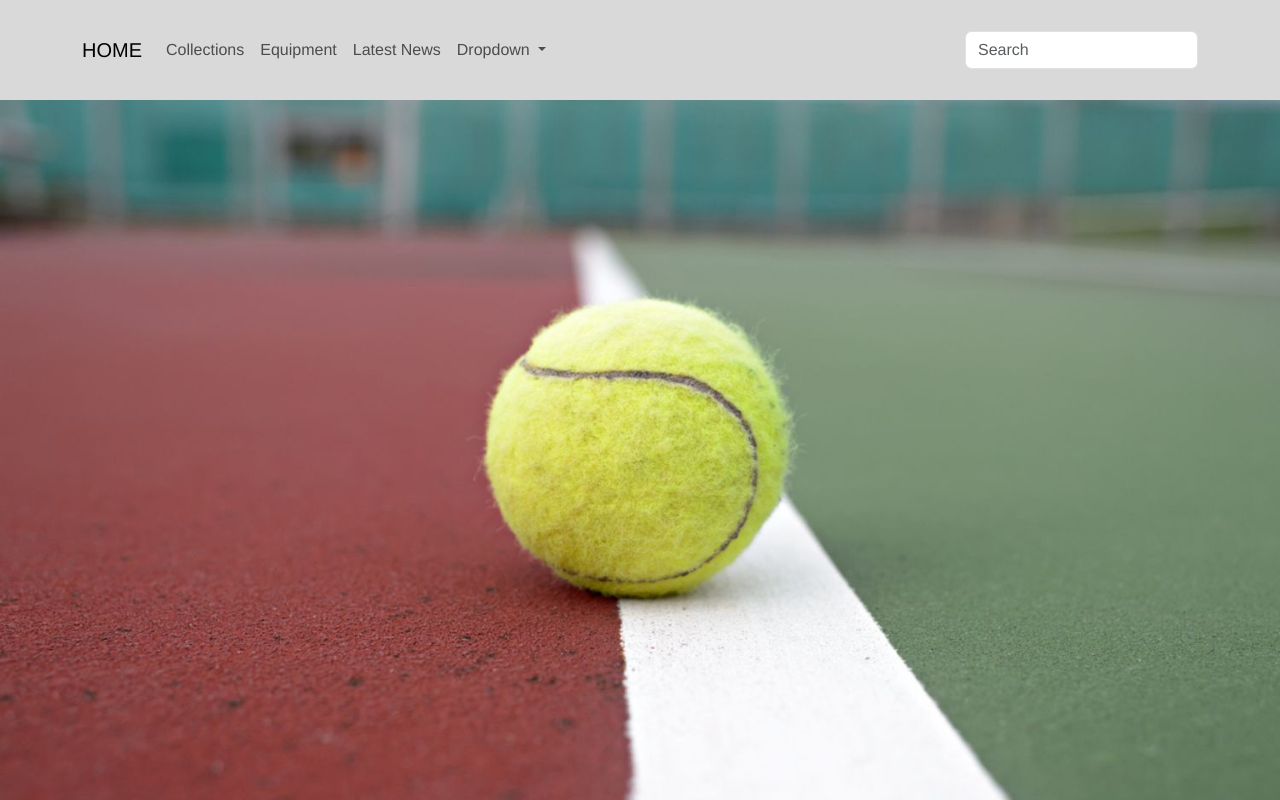
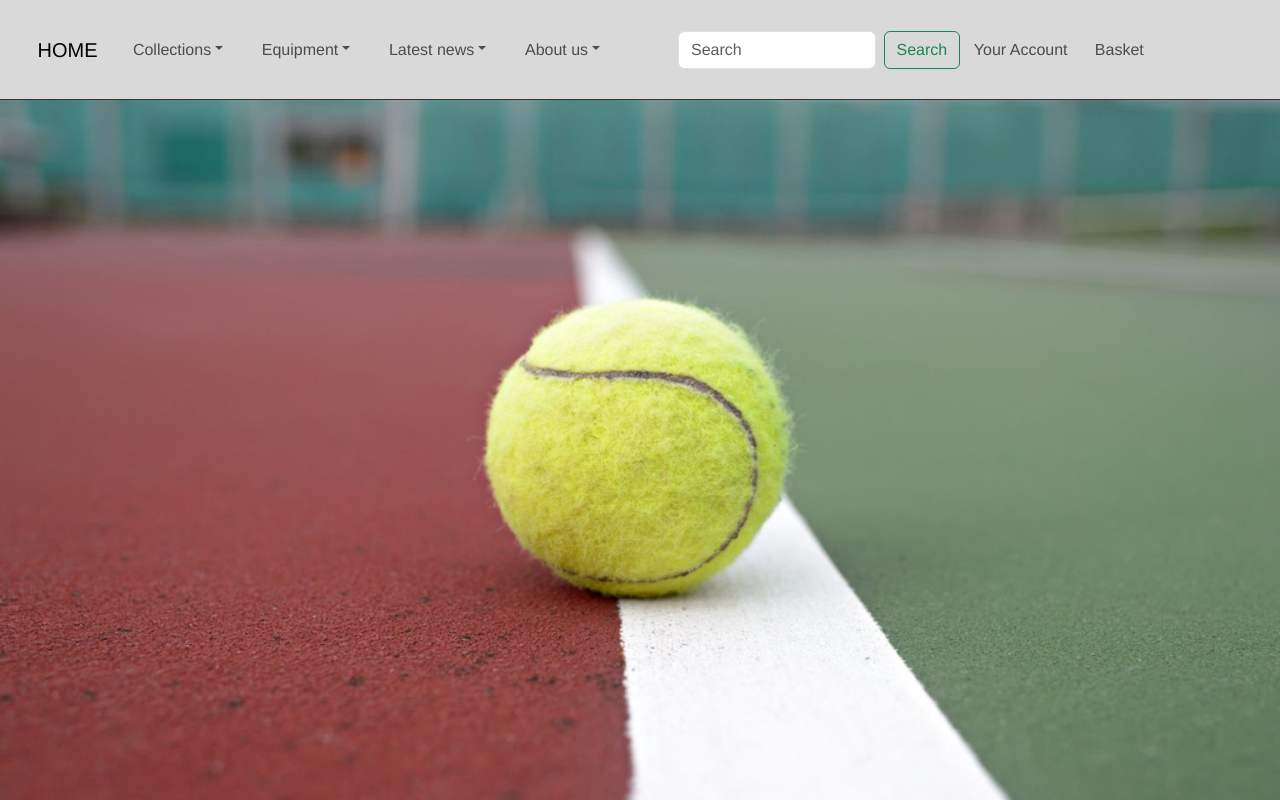
Before and after one commit to Mr-R-b0t/tenis-fiesta, a Vue app in the folder front/: page /#/ in a window 1280 px wide. Built offline with nearby package versions, Linux system fonts and the light colour scheme.

Commit message:
update of navbar

```diff
--- a/front/src/components/NavBar.vue
+++ b/front/src/components/NavBar.vue
@@ -1,32 +1,49 @@
 <template>
-        <nav class="navbar fixed-top navbar-expand-md justify-content-between">
-            <div class="container">
+    <nav class="navbar fixed-top navbar-expand-lg ">
+        <div class="container-fluid">
             <router-link to="/" class="navbar-brand">HOME</router-link>
             <button class="navbar-toggler" type="button" data-toggle="collapse" data-target="#navbarNavDropdown" aria-controls="navbarNavDropdown" aria-expanded="false" aria-label="Toggle navigation">
                 <span class="navbar-toggler-icon"></span>
             </button>
             <div class="collapse navbar-collapse justify-content-between" id="navbarNavDropdown">
-                    <ul class="navbar-nav">
-                        <li class="nav-item active">
-                            <a class="nav-link" href="#">Collections</a>
-                        </li>
-                        <li class="nav-item">
-                            <a class="nav-link" href="#">Equipment</a>
-                        </li>
-                        <li class="nav-item">
-                            <a class="nav-link" href="#">Latest News</a>
+                <ul class="navbar-nav d-flex w-50">
+                    <li class="nav-item dropdown">
+                        <a class="nav-link dropdown-toggle" href="#" role="button" id="navbarDropdownMenuLink" data-toggle="dropdown" aria-expanded="false">Collections</a>
+                        <ul class="dropdown-menu" aria-labelledby="navbarDropdownMenuLink">
+                            <li><a class="dropdown-item" href="#">Action</a></li>
+                            <li><a class="dropdown-item" href="#">Another action</a></li>
+                        </ul>
                     </li>
                     <li class="nav-item dropdown">
-                            <a class="nav-link dropdown-toggle" href="/" id="navbarDropdownMenuLink" data-toggle="dropdown" aria-haspopup="true" aria-expanded="false"> Dropdown </a>
+                        <a class="nav-link dropdown-toggle" href="#" role="button" id="navbarDropdownMenuLink" data-toggle="dropdown" aria-expanded="false">Equipment</a>
+                        <ul class="dropdown-menu" aria-labelledby="navbarDropdownMenuLink">
+                            <li><a class="dropdown-item" href="#">Action</a></li>
+                            <li><a class="dropdown-item" href="#">Another action</a></li>
+                        </ul>
+                    </li>
+                    <li class="nav-item dropdown">
+                        <a class="nav-link dropdown-toggle" href="#" role="button" id="navbarDropdownMenuLink" data-toggle="dropdown" aria-expanded="false">Latest news</a>
+                        <ul class="dropdown-menu" aria-labelledby="navbarDropdownMenuLink">
+                            <li><a class="dropdown-item" href="#">Action</a></li>
+                            <li><a class="dropdown-item" href="#">Another action</a></li>
+                        </ul>
+                    </li>
+                    <li class="nav-item dropdown">
+                        <a class="nav-link dropdown-toggle" href="#" role="button" id="navbarDropdownMenuLink" data-toggle="dropdown" aria-expanded="false">About us</a>
                         <ul class="dropdown-menu" aria-labelledby="navbarDropdownMenuLink">
                             <li><a class="dropdown-item" href="#">Action</a></li>
                             <li><a class="dropdown-item" href="#">Another action</a></li>
                         </ul>
                     </li>
                 </ul>
-                    <form class="form-inline my-2 my-md-0">
-                        <input class="form-control" type="text" placeholder="Search" aria-label="Search">
+                <form class="d-flex w-25" role="search">
+                    <input class="form-control me-2" type="search" placeholder="Search" aria-label="Search">
+                    <button class="btn btn-outline-success" type="submit">Search</button>
                 </form>
+                <ul class="navbar-nav w-25">
+                    <li class="nav-item"><a href="#" class="nav-link">Your Account</a></li>
+                    <li class="nav-item"><a href="#" class="nav-link">Basket</a></li>
+                </ul>
             </div>
         </div>
     </nav>
@@ -37,17 +54,21 @@ export default {
   name: 'NavBar'
 }
 </script>
-<style>
+<style scoped>
 nav{
     height: 100px;
     background-color: #d9d9d9;
+    padding: 0% 2%;
+    border-bottom: solid 1px #353535;
 }
-navbar-nav li:hover > ul.dropdown-menu {
-    display: block;
-}
-/* rotate caret on hover */
-.dropdown-menu > li > a:hover:after {
-    text-decoration: underline;
-    transform: rotate(-90deg);
+
+.navbar .nav-item .dropdown-menu { display: none; }
+.navbar-nav .nav-item:hover  .dropdown-menu { display: flex; flex-direction: column; }
+.navbar-nav .nav-item {padding: 8% 2%;}
+.navbar .nav-item .dropdown-menu {
+    margin-top: 30px;
+    min-height: 100px;
+    background-color: #d9d9d9;
+    border-bottom: solid 1px #353535;
 }
 </style>
```
Lines whose indentation alone changed are shown as unchanged.
